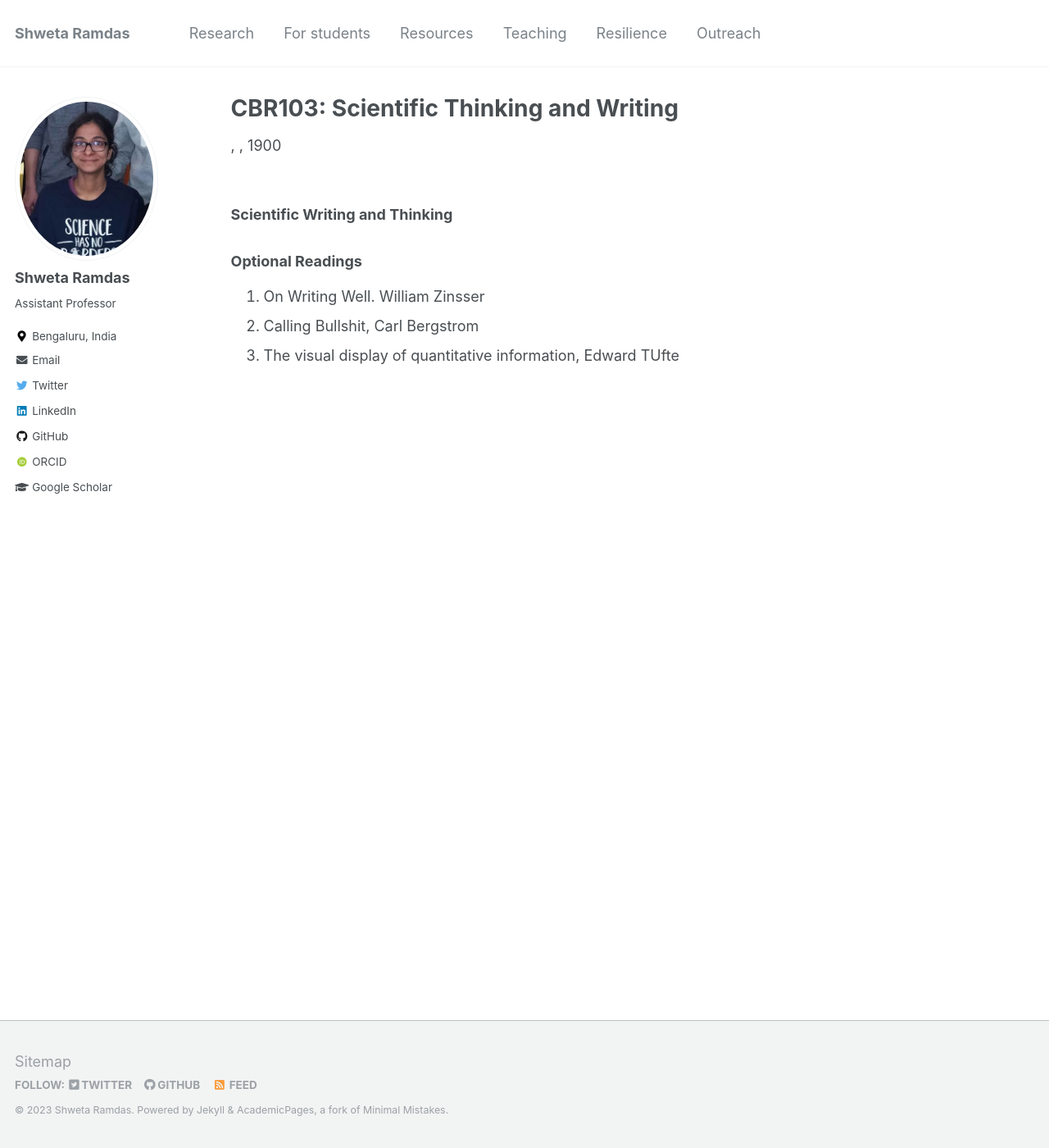
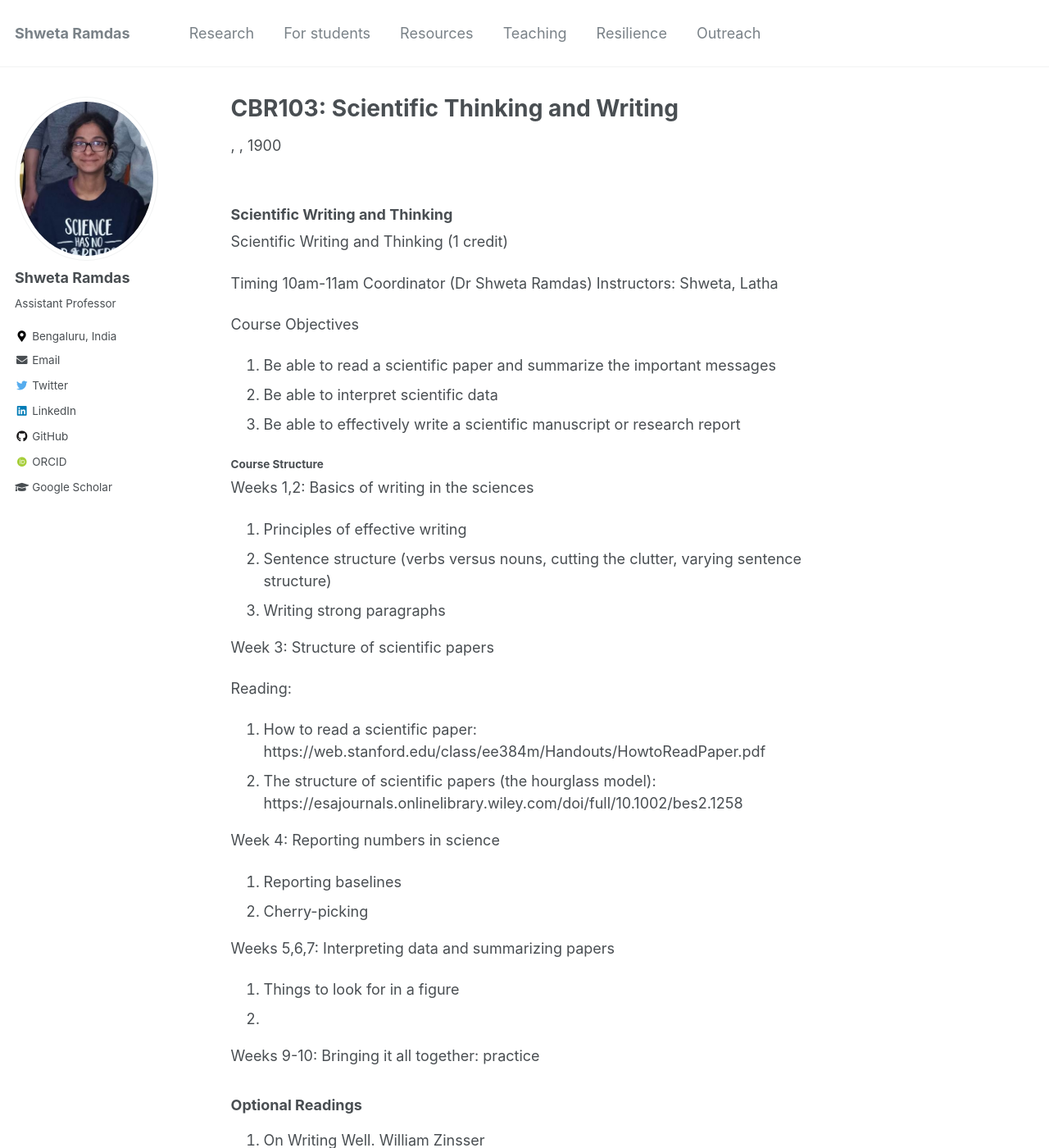
Before and after one commit to shwetaramdas/shwetaramdas.github.io, a Jekyll site: the page built from _pages/cbr103.md, in a window 1280 px wide and 1400 px high. Shown: the whole window at 82% size. Built offline with Jekyll 4.4.1, drawn with Linux system fonts in a browser that asks for light colours; some web fonts are replaced.

Commit message:
Update cbr103.md

```diff
--- a/_pages/cbr103.md
+++ b/_pages/cbr103.md
@@ -8,6 +8,39 @@ header:
 ---
 
 ### Scientific Writing and Thinking
+Scientific Writing and Thinking (1 credit)
+
+Timing 10am-11am
+Coordinator (Dr Shweta Ramdas)
+Instructors: Shweta, Latha
+
+Course Objectives
+1. Be able to read a scientific paper and summarize the important messages
+2. Be able to interpret scientific data
+3. Be able to effectively write a scientific manuscript or research report
+
+#### Course Structure
+
+Weeks 1,2: Basics of writing in the sciences
+1. Principles of effective writing
+2. Sentence structure (verbs versus nouns, cutting the clutter, varying sentence structure)
+3. Writing strong paragraphs
+
+Week 3: Structure of scientific papers
+
+Reading:
+1. How to read a scientific paper: https://web.stanford.edu/class/ee384m/Handouts/HowtoReadPaper.pdf
+2. The structure of scientific papers (the hourglass model): https://esajournals.onlinelibrary.wiley.com/doi/full/10.1002/bes2.1258
+
+Week 4: Reporting numbers in science
+1. Reporting baselines
+2. Cherry-picking
+
+Weeks 5,6,7: Interpreting data and summarizing papers
+1. Things to look for in a figure
+2.
+
+Weeks 9-10: Bringing it all together: practice
 
 
 ### Optional Readings
```
